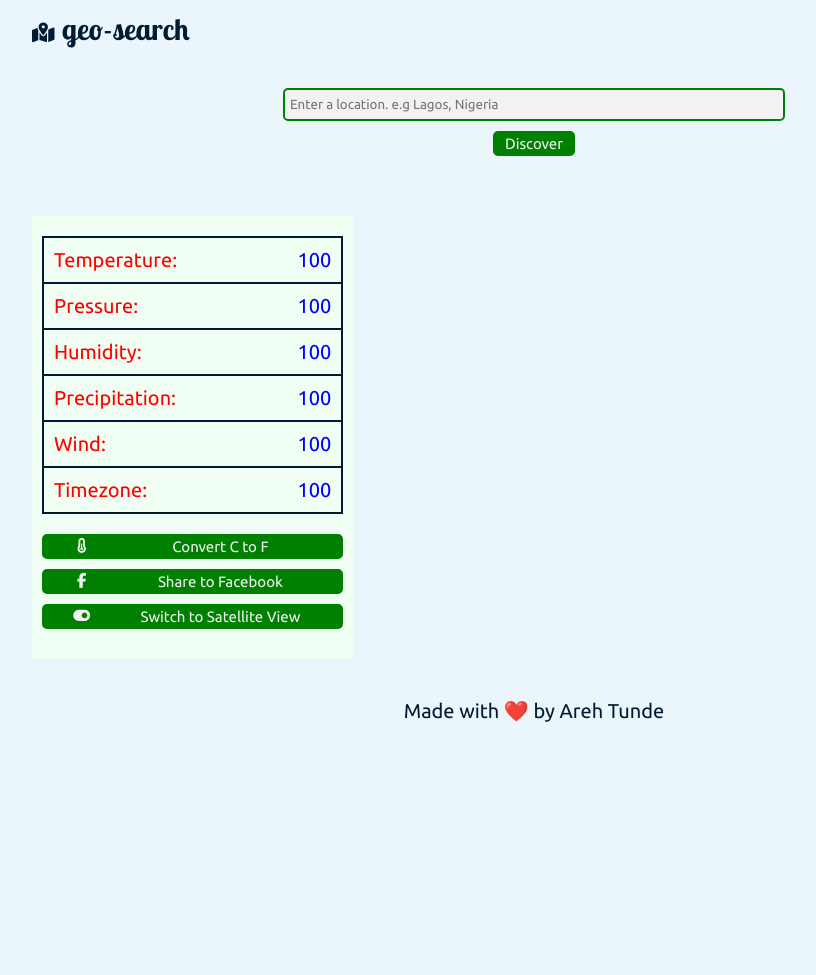
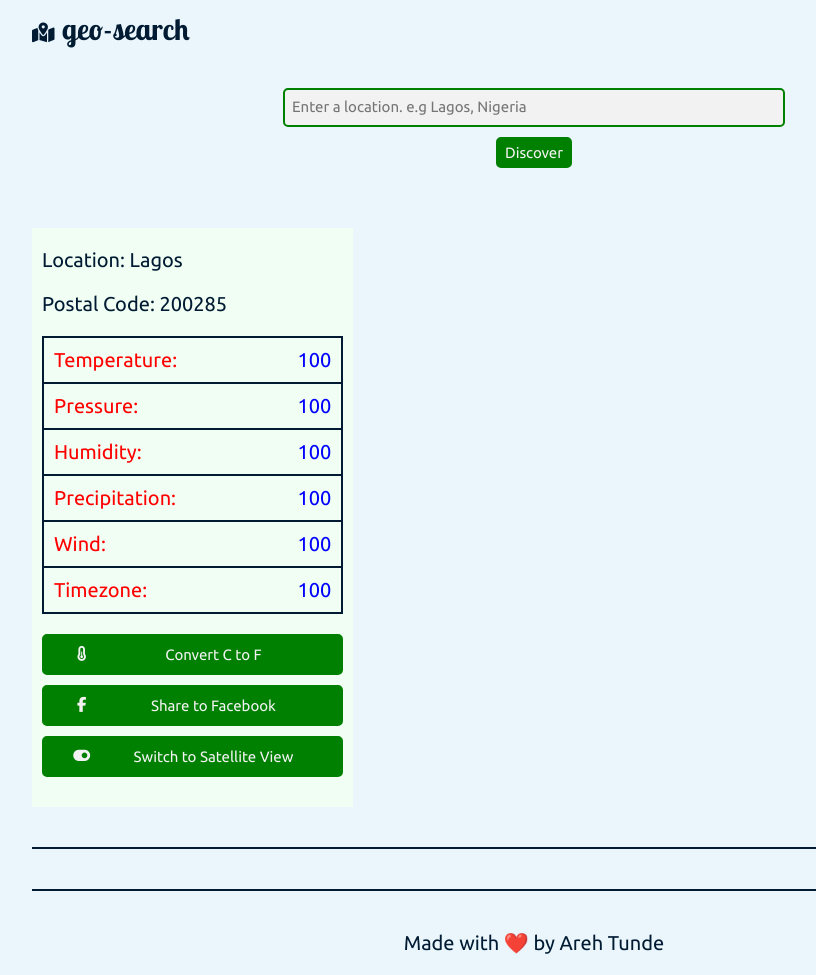
Before and after one commit to arehtunde/geosearch, a website: page testing.html in a window 1280 px wide. Shown: the whole page, without its empty margins (106-922 px from the left). Before the commit the page ends 800 px from the top, so only its background shows below. Drawn offline with Linux system fonts and the light colour scheme.

Commit message:
setting result page

```diff
--- a/src/geo.css
+++ b/src/geo.css
@@ -21,7 +21,7 @@ body {
   color: #011b33;
   display: flex;
   flex-direction: column;
-  font-size: 1.5rem;
+  font-size: 1.7rem;
 }
 
 .content {
@@ -54,7 +54,7 @@ a:hover {
 }
 
 .content_input-header {
-  font-size: 2rem;
+  font-size: 2.5rem;
   margin-bottom: 5px;
 }
 
@@ -65,8 +65,8 @@ a:hover {
 input[type="text"] {
   display: block;
   margin: 1rem auto;
-  padding: 7px 5px;
-  width: 70%;
+  padding: 10px 7px;
+  width: 90%;
   border: none;
   background-color: #f2f2f2;
   border-radius: 5px;
@@ -74,6 +74,7 @@ input[type="text"] {
 
 input[type="text"]::placeholder {
   font-family: 'Ubuntu', sans-serif;
+  font-size: 1.5rem;
 }
 
 input[type="text"]:placeholder-shown {
@@ -100,7 +101,7 @@ input[type="text"]:placeholder-shown {
 }
 
 .btn-text {
-  flex-basis: 80%;
+  flex-basis: 75%;
 }
 
 .btn-icon {
@@ -118,18 +119,18 @@ input[type="text"]:placeholder-shown {
   margin-top: 1rem;
 }
 
-.features_card-title {
-  font-size: 1.7rem;
+.features_card > p {
+  margin-top: 0;
 }
 
 .features_card-title {
   display: inline;
   margin-left: .3rem;
+  font-size: 2rem;
 }
 
 .weather {
   padding: 0;
-  margin-top: 0;
   list-style: none;
   border: 1px solid;
 }
@@ -150,6 +151,16 @@ input[type="text"]:placeholder-shown {
   display: inline-block;
   text-align: right;
   color: blue;
+}
+
+.map_image {
+  border: 1px solid;
+  margin: 2rem 1rem;
+}
+
+.landmark_images {
+  border: 1px solid;
+  margin: 2rem 1rem;
 }
 
 .foot {
@@ -185,10 +196,6 @@ input[type="text"]:placeholder-shown {
   input[type="text"] {
     width: 70%;
   }
-
-  .button {
-    padding: 2px 10px;
-  }
 }
 
 @media screen and (min-width: 950px) {
--- a/testing.html
+++ b/testing.html
@@ -24,6 +24,8 @@
     </section>
     <section class="features">
       <div class="features_card">
+        <p>Location: <span class="location">Lagos</span></p>
+        <p>Postal Code: <span class="zipcode">200285</span></p>
         <ul class="weather">
           <li class="weather-holder"><span class="weather-name">Temperature:</span><span class="weather-value">100</span></li>
           <li class="weather-holder"><span class="weather-name">Pressure:</span><span class="weather-value">100</span></li>
@@ -32,16 +34,16 @@
           <li class="weather-holder"><span class="weather-name">Wind:</span><span class="weather-value">100</span></li>
           <li class="weather-holder"><span class="weather-name">Timezone:</span><span class="weather-value">100</span></li>
         </ul>
-        <div class="xxx">
-          <button class="button btn btn-convert"><i class="fas fa-thermometer-half btn-icon"></i><span class="btn-text">Convert C to F</span></button>
-          <button class="button btn btn-share"><i class="fab fa-facebook-f btn-icon"></i><span class="btn-text">Share to Facebook</span></button>
-          <button class="button btn btn-switch"><i class="fas fa-toggle-on btn-icon"></i><span class="btn-text">Switch to Satellite View</span></button>
-        </div>
+        <button class="button btn btn-convert"><i class="fas fa-thermometer-half btn-icon"></i><span class="btn-text">Convert C to F</span></button>
+        <button class="button btn btn-share"><i class="fab fa-facebook-f btn-icon"></i><span class="btn-text">Share to Facebook</span></button>
+        <button class="button btn btn-switch"><i class="fas fa-toggle-on btn-icon"></i><span class="btn-text">Switch to Satellite View</span></button>
       </div>
     </section>
-    <section>
-      <div id="map"></div>
-      <div id="images"></div>
+    <section class="map">
+      <div class="map_image"></div>
+    </section>
+    <section class="landmark">
+      <div class="landmark_images"></div>
     </section>
     <section class="foot">
       <p>Made with ❤️ by Areh Tunde</p>
```
